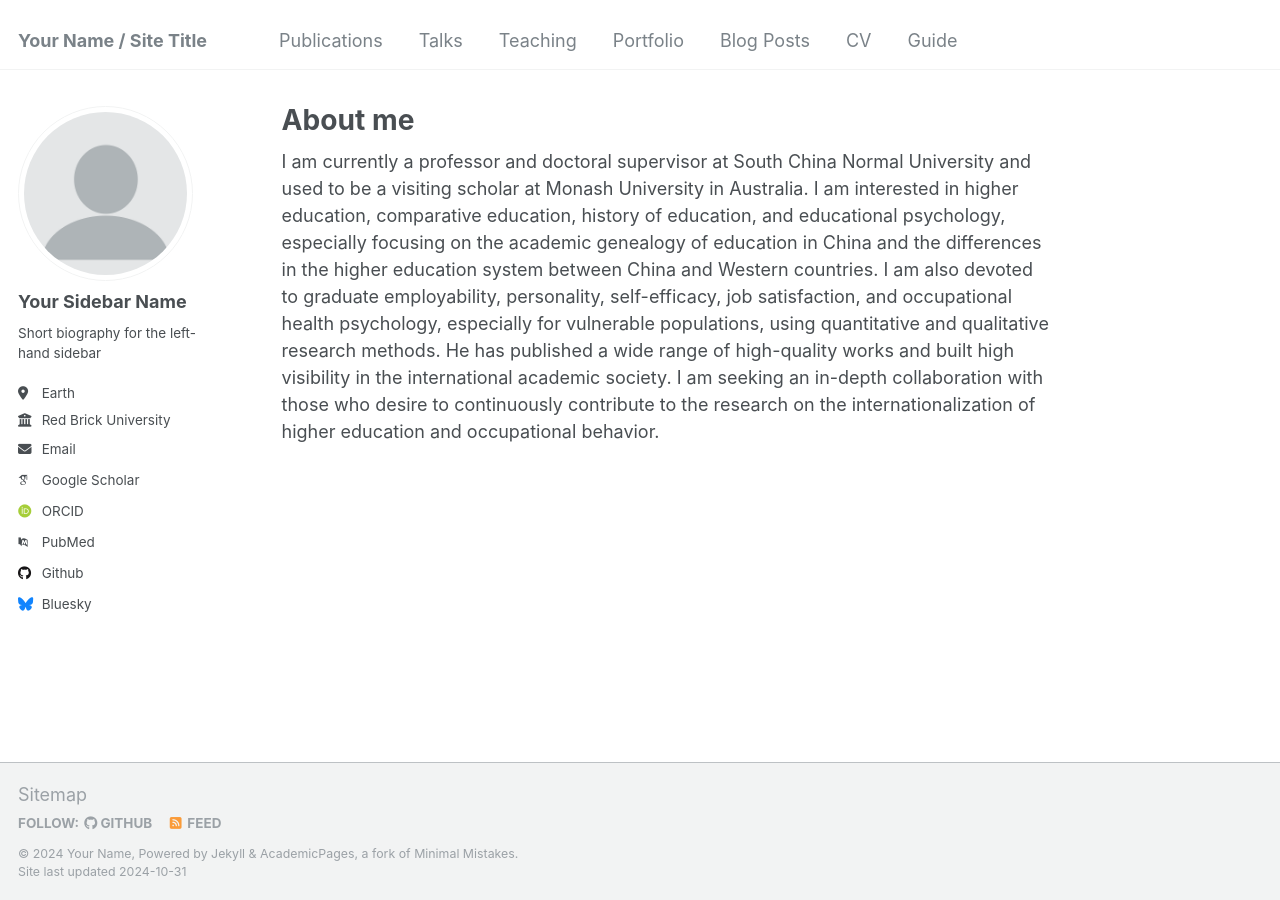
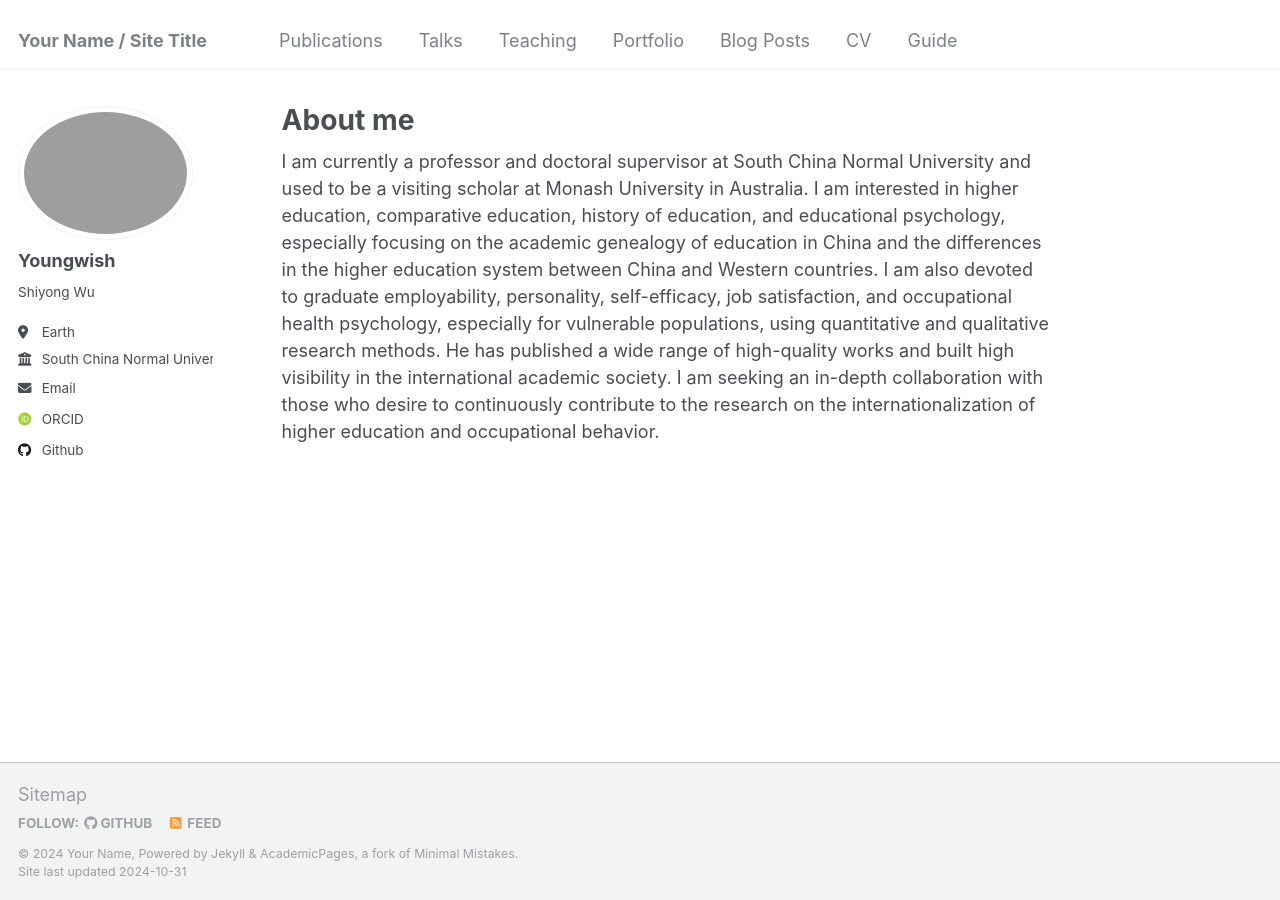
Before and after one commit to Youngwish/Youngwish.github.io, a Jekyll site: the page built from _pages/about.md, in a window 1280 px wide. Built offline with Jekyll 4.4.1, drawn with Linux system fonts in a browser that asks for light colours; some web fonts are replaced.

Commit message:
Update _config.yml

```diff
--- a/_config.yml
+++ b/_config.yml
@@ -21,22 +21,22 @@ repository               : "academicpages/academicpages.github.io"
 #               Additional customization can be done by editing /_includes/author-profile.html
 author:
   # Biographic information
-  avatar           : "profile.png"
-  name             : "Your Sidebar Name"
+  avatar           : "./WU.JPG"
+  name             : "Youngwish"
   pronouns         : # example: "she/her"
-  bio              : "Short biography for the left-hand sidebar"
+  bio              : "Shiyong Wu"
   location         : "Earth"
-  employer         : "Red Brick University"
+  employer         : "South China Normal University"
   uri              : # URL
-  email            : "none@example.org"
+  email            : "shiyong.wu@m.scnu.edu.cn"
 
   # Academic websites
   arxiv            : # URL - Update with the correct link to your profile
-  googlescholar    : "https://scholar.google.com/citations?user=PS_CX0AAAAAJ"
+  googlescholar    : # "https://scholar.google.com/citations?user=PS_CX0AAAAAJ"
   impactstory      : # URL
-  orcid            : "http://orcid.org/yourorcidurl"
+  orcid            : "https://orcid.org/my-orcid?orcid=0000-0002-5886-6646"
   semantic         : # URL
-  pubmed           : "https://www.ncbi.nlm.nih.gov/pubmed/?term=john+snow"
+  pubmed           : # "https://www.ncbi.nlm.nih.gov/pubmed/?term=john+snow"
   researchgate     : # URL
   scopus           : # URL
 
@@ -44,12 +44,12 @@ author:
   bitbucket        : # Username - Update with your username on the site
   codepen          : # Username
   dribbble         : # Username
-  github           : "academicpages"
+  github           : "Youngwish.github.io"
   kaggle           : # Username
   stackoverflow    : # User number or user number and name (i.e., use "1" or "1/jeff-atwood")
 
   # Social media
-  bluesky          : "bsky.app" # Replace this with you Bluesky username
+  bluesky          : # "bsky.app" # Replace this with you Bluesky username
   facebook         : # Username
   flickr           : # Username
   foursquare       : # Username
```
